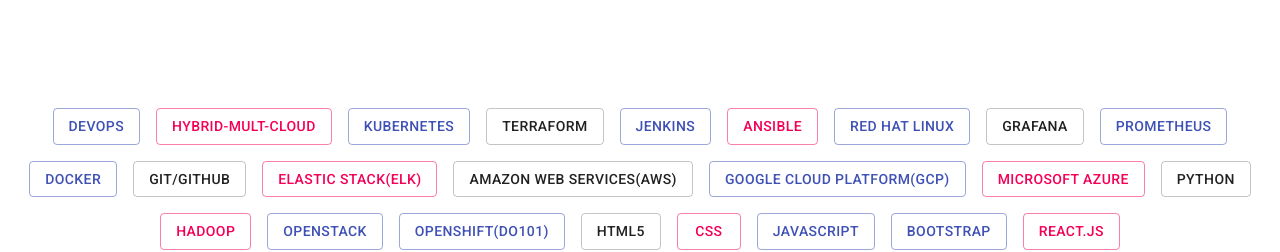
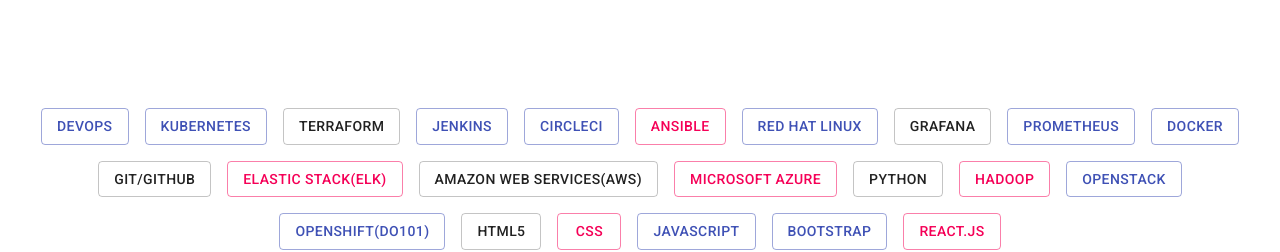
Before and after one commit to rootritesh/rootritesh.github.io, a React (Create React App) app: page / in a window 1280 px wide. Shown: the part 1530-1782 px from the top of the page. Built offline with nearby package versions, Linux system fonts and the light colour scheme.

Commit message:
skills added

```diff
--- a/src/skills/Skill.js
+++ b/src/skills/Skill.js
@@ -56,17 +56,20 @@
         <Button className={classes.butmain} variant="outlined" color="primary">
         DevOps
         </Button>
-        <Button className={classes.butmain} variant="outlined" color="secondary">
-        Hybrid-Mult-Cloud
-        </Button>
+        {/* <Button className={classes.butmain} variant="outlined" color="secondary">
+        Hybrid-Multi-Cloud
+        </Button> */}
         <Button className={classes.butmain} variant="outlined" color="primary">
-        kubernetes
+        Kubernetes
         </Button>
         <Button className={classes.butmain} variant="outlined" color="">
         Terraform
         </Button>
         <Button className={classes.butmain} variant="outlined" color="primary">
         Jenkins
+        </Button>
+        <Button className={classes.butmain} variant="outlined" color="primary">
+        Circleci
         </Button>
         <Button className={classes.butmain} variant="outlined" color="secondary">
         Ansible
@@ -78,7 +81,7 @@
         Grafana
         </Button>
         <Button className={classes.butmain} variant="outlined" color="primary">
-        prometheus
+        Prometheus
         </Button>
         <Button className={classes.butmain} variant="outlined" color="primary">
         Docker
@@ -92,9 +95,9 @@
         <Button className={classes.butmain} variant="outlined" color="">
         Amazon web services(AWS)
         </Button>
-        <Button className={classes.butmain} variant="outlined" color="primary">
+        {/* <Button className={classes.butmain} variant="outlined" color="primary">
         Google Cloud Platform(GCP)
-        </Button>
+        </Button> */}
         <Button className={classes.butmain} variant="outlined" color="secondary">
         Microsoft Azure
         </Button>
```
